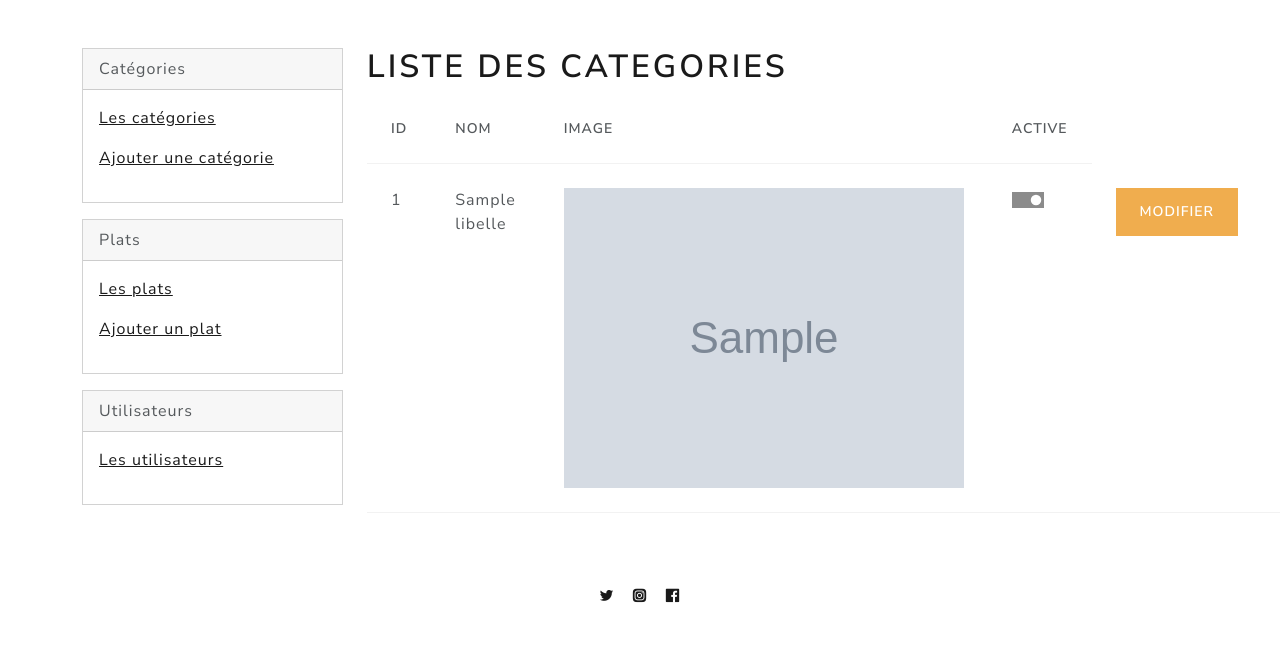
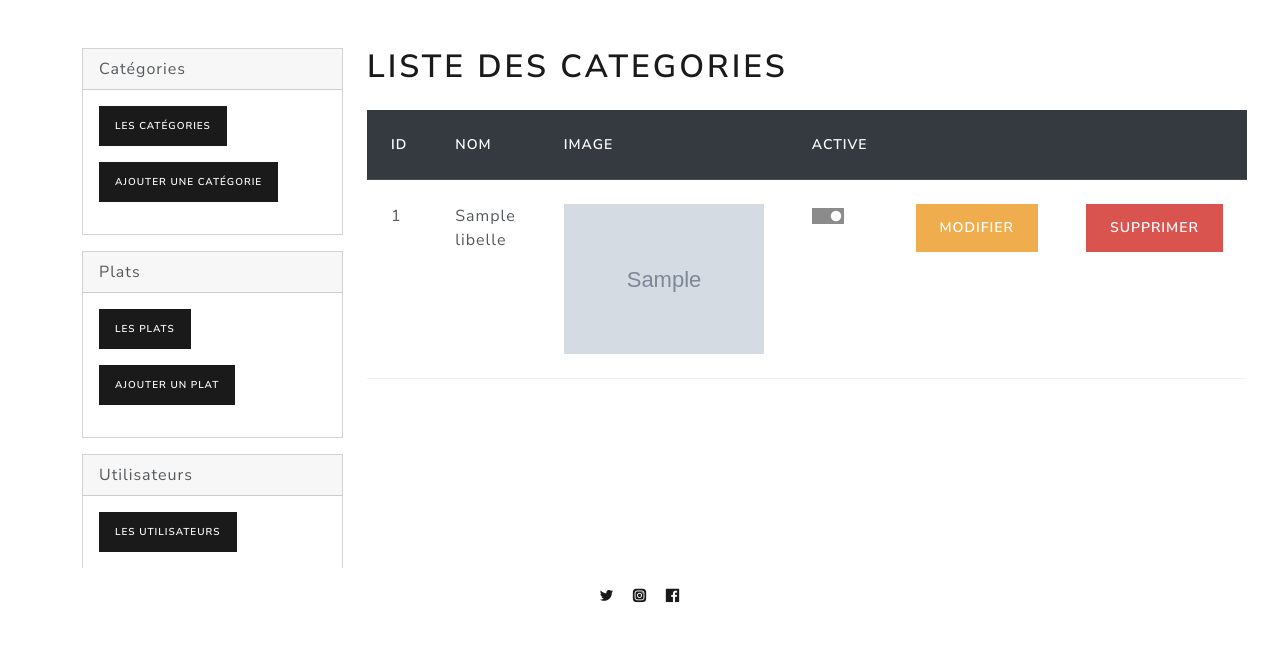
Before and after one commit to SabrarLucas/theDistrict, a Symfony app: template templates/admin/categories/index.html.twig in a window 1280 px wide; the page is wider, and only the part inside the window is pictured. Shown: the part 176-825 px from the top of that part. Before the commit the page ends 779 px from the top of that part, so only its background shows below. Run offline with Twig, Linux system fonts and the light colour scheme; the template is opened without the code that fills it: most values are stand-ins (such as "Sample title", 1, 10 or a date in 2020); grey boxes marked "Sample" are stand-in pictures; some libraries are stand-ins or nearby versions.

Commit message:
amelioration

```diff
--- a/templates/admin/categories/index.html.twig
+++ b/templates/admin/categories/index.html.twig
@@ -13,13 +13,15 @@
                     {{ message }}
                 </div>
             {% endfor %}
-            <table class="table table-hover">
+            <table class="table table-hover mt-4">
                 <thead>
-                    <tr>
+                    <tr class="table-dark">
                         <th scope="col">ID</th>
                         <th scope="col">Nom</th>
                         <th scope="col">Image</th>
                         <th scope="col">Active</th>
+                        <th></th>
+                        <th></th>
                     </tr>
                 </thead>
                 <tbody>
@@ -27,7 +29,7 @@
                         <tr>
                             <td>{{ categorie.id }}</td>
                             <td>{{ categorie.libelle }}</td>
-                            <td><img src="{{ asset('assets/uploads/categorie/mini/300x300-' ~ categorie.image) }}" alt="{{ categorie.libelle }}"></td>
+                            <td><img src="{{ asset('assets/uploads/categorie/mini/300x300-' ~ categorie.image) }}" alt="{{ categorie.libelle }}" width="200px"></td>
                             <td>
                                 <div class="form-check form-switch">
                                     <input class="form-check-input" type="checkbox" role="switch" id="switch{{ categorie.id }}" {{ categorie.active ? "checked" : "" }} disabled>
--- a/templates/admin/plats/index.html.twig
+++ b/templates/admin/plats/index.html.twig
@@ -15,7 +15,7 @@
             {% endfor %}
             <table class="table table-hover mt-4">
                 <thead>
-                    <tr>
+                    <tr class="table-dark">
                         <th scope="col">ID</th>
                         <th scope="col">Categorie</th>
                         <th scope="col">Nom</th>
@@ -23,6 +23,8 @@
                         <th scope="col">Prix</th>
                         <th scope="col">Image</th>
                         <th scope="col">Active</th>
+                        <th></th>
+                        <th></th>
                     </tr>
                 </thead>
                 <tbody>
@@ -33,7 +35,7 @@
                             <td>{{ plat.libelle }}</td>
                             {# <td>{{ plat.description }}</td> #}
                             <td>{{ plat.prix }}</td>
-                            <td><img src="{{ asset('assets/uploads/plat/mini/300x300-' ~ plat.image) }}" alt="{{ plat.libelle }}"></td>
+                            <td><img src="{{ asset('assets/uploads/plat/mini/300x300-' ~ plat.image) }}" alt="{{ plat.libelle }}" width="200px"></td>
                             <td>
                                 <div class="form-check form-switch">
                                     <input class="form-check-input" type="checkbox" role="switch" id="switch{{ plat.id }}" {{ plat.active ? "checked" : "" }} disabled>
--- a/templates/admin/users/index.html.twig
+++ b/templates/admin/users/index.html.twig
@@ -16,12 +16,13 @@
                 {% endfor %}
                 <table class="table table-hover mt-4">
                     <thead>
-                        <tr>
+                        <tr class="table-dark">
                             <th scope="col">ID</th>
                             <th scope="col">Nom</th>
                             <th scope="col">Prenom</th>
                             <th scope="col">Email</th>
                             <th scope="col">Role</th>
+                            <th></th>
                         </tr>
                     </thead>
                     <tbody>
--- a/templates/partials/_adminnav.html.twig
+++ b/templates/partials/_adminnav.html.twig
@@ -4,8 +4,8 @@
             Catégories
         </div>
         <div class="card-body">
-            <p><a href="{{ path('admin_categorie_index') }}">Les catégories</a></p>
-            <p><a href="{{ path('admin_categorie_add') }}">Ajouter une catégorie</a></p>
+            <p><a href="{{ path('admin_categorie_index') }}" class="btn btn-primary btn-sm">Les catégories</a></p>
+            <p><a href="{{ path('admin_categorie_add') }}" class="btn btn-primary btn-sm">Ajouter une catégorie</a></p>
         </div>
     </article>
     <article class="card mb-3">
@@ -13,8 +13,8 @@
             Plats
         </div>
         <div class="card-body">
-            <p><a href="{{ path('admin_plat_index') }}">Les plats</a></p>
-            <p><a href="{{ path('admin_plat_add') }}">Ajouter un plat</a></p>
+            <p><a href="{{ path('admin_plat_index') }}" class="btn btn-primary btn-sm">Les plats</a></p>
+            <p><a href="{{ path('admin_plat_add') }}" class="btn btn-primary btn-sm">Ajouter un plat</a></p>
         </div>
     </article>
     <article class="card mb-3">
@@ -22,7 +22,7 @@
             Utilisateurs
         </div>
         <div class="card-body">
-            <p><a href="{{ path('admin_user_index') }}">Les utilisateurs</a></p>
+            <p><a href="{{ path('admin_user_index') }}" class="btn btn-primary btn-sm">Les utilisateurs</a></p>
         </div>
     </article>
 </aside>
```
Also changed, not shown: 1 other file.
